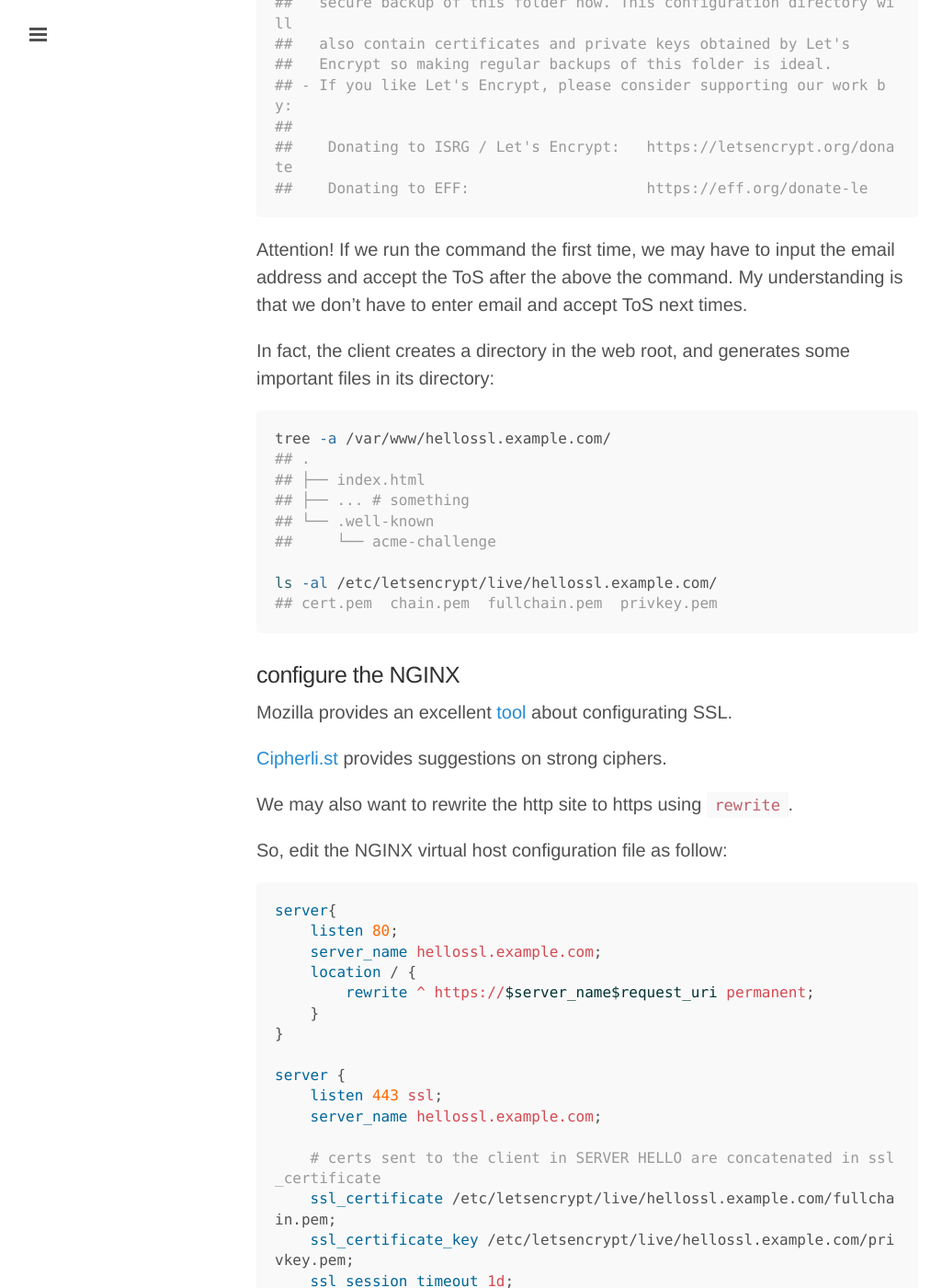
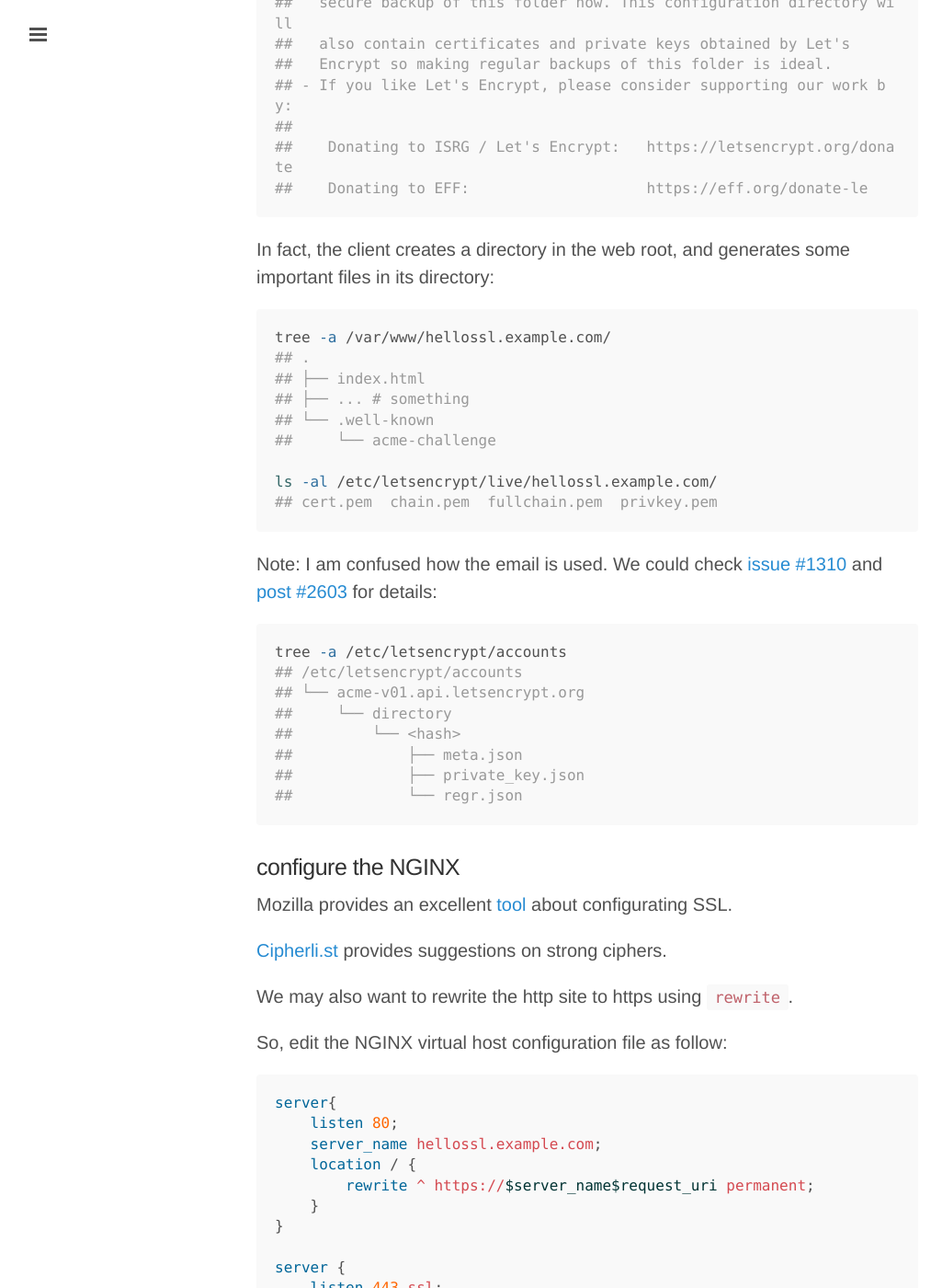
Before and after one commit to fyears/fyears.github.io, a Jekyll site: the page built from _posts/2015-12-03-try-letsencrypt-with-custom-nginx.md, in a window 1280 px wide and 1400 px high, scrolled down 1808 px. Shown: the whole window at 92% size, without its empty margins (1-1014 px from the left). Built offline with Jekyll 4.4.1, drawn with Linux system fonts in a browser that asks for light colours; nearby versions of some CDN libraries; Markdown is read by kramdown in place of the engine named in the settings; comment, search, counter and statistics services are not loaded; some of the changed text lies outside the part shown.

Commit message:
add info about letsencrypt

````diff
--- a/_posts/2015-12-03-try-letsencrypt-with-custom-nginx.md
+++ b/_posts/2015-12-03-try-letsencrypt-with-custom-nginx.md
@@ -66,8 +66,6 @@ letsencrypt certonly --email admin@example.com --agree-tos --webroot -w /var/www
 ##    Donating to EFF:                    https://eff.org/donate-le
 ```
 
-Attention! If we run the command the first time, we may have to input the email address and accept the ToS after the above the command. My understanding is that we don't have to enter email and accept ToS next times.
-
 In fact, the client creates a directory in the web root, and generates some important files in its directory:
 
 ```sh
@@ -80,6 +78,19 @@ tree -a /var/www/hellossl.example.com/
 
 ls -al /etc/letsencrypt/live/hellossl.example.com/
 ## cert.pem  chain.pem  fullchain.pem  privkey.pem
+```
+
+Note: I am confused how the email is used. We could check [issue #1310](https://github.com/letsencrypt/letsencrypt/issues/1310) and [post #2603](https://community.letsencrypt.org/t/2603) for details:
+
+```sh
+tree -a /etc/letsencrypt/accounts
+## /etc/letsencrypt/accounts
+## └── acme-v01.api.letsencrypt.org
+##     └── directory
+##         └── <hash>
+##             ├── meta.json
+##             ├── private_key.json
+##             └── regr.json
 ```
 
 ### configure the NGINX
@@ -156,3 +167,5 @@ Go to http://hellossl.example.com, if everything goes right, you should be redir
 It works! And it's very cool!
 
 And we should notice that the certificate will expire in 90 days. So if we use it in production, we should set up something like `crontab` running automatically, say, every month, to renew the certificate.
+
+For simplified steps, we could also try less complicated unofficial clients [diafygi/acme-tiny](https://github.com/diafygi/acme-tiny), [diafygi/letsencrypt-nosudo](https://github.com/diafygi/letsencrypt-nosudo), or [kuba/simp_le](https://github.com/kuba/simp_le).
````
